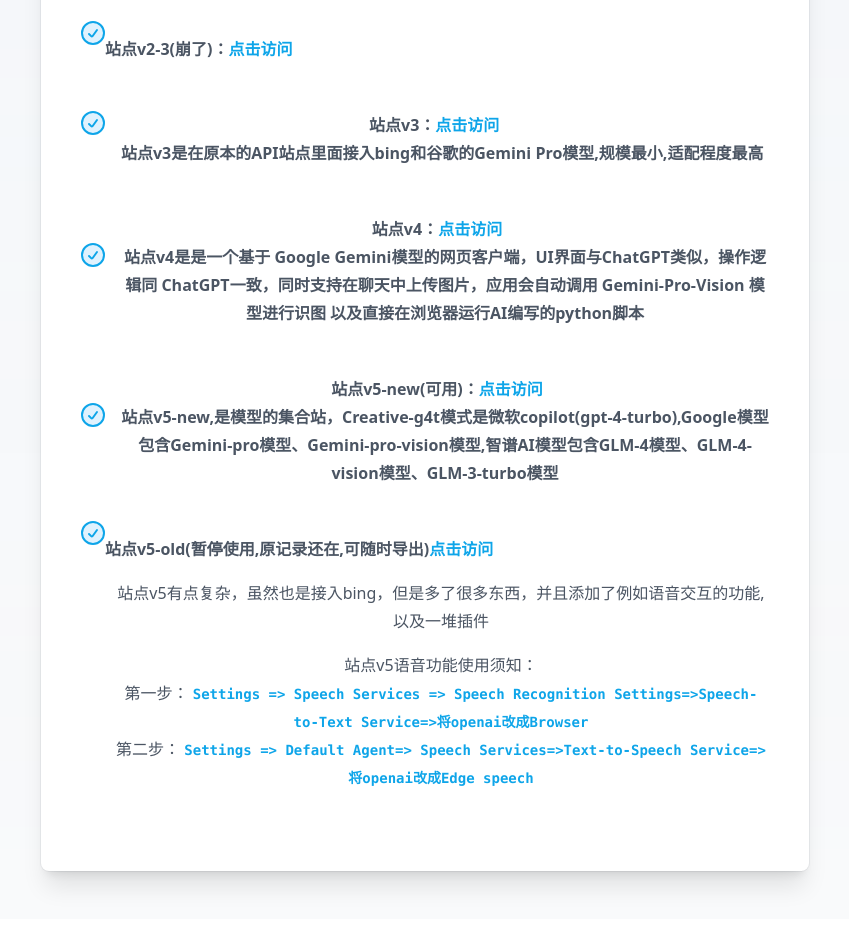
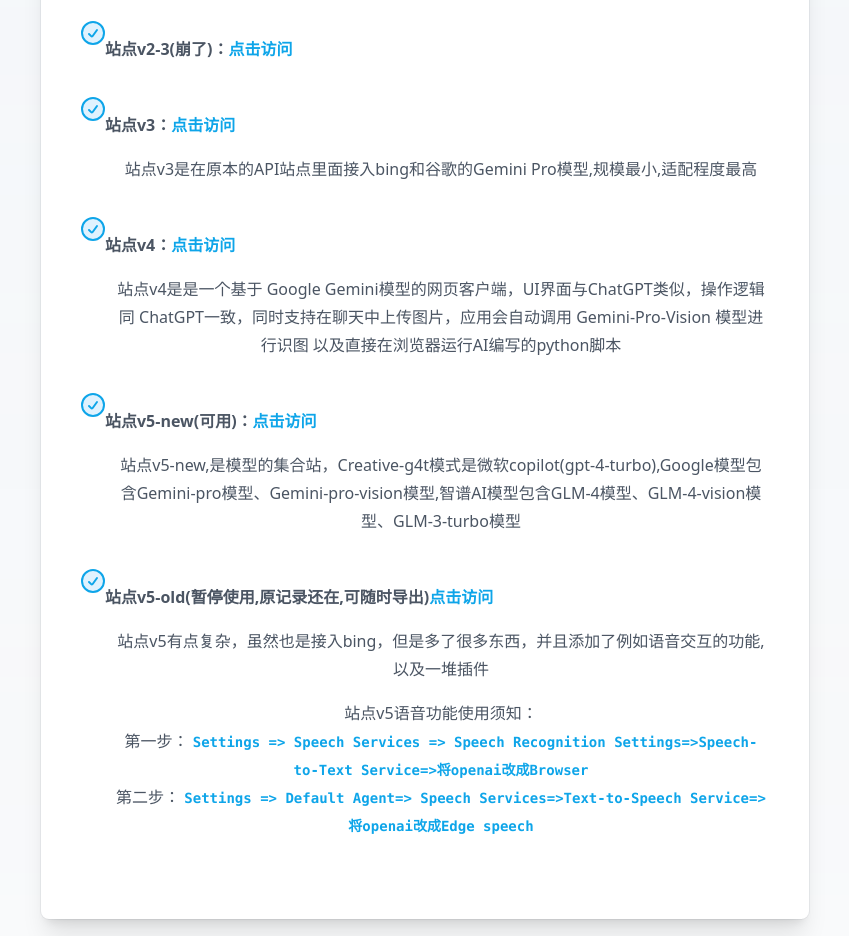
Before and after one commit to zhanghxiao/bingallone, a website: page index.html in a window 1280 px wide. Shown: the part 953-1889 px from the top of the page, without its empty margins (215-1064 px from the left). Drawn offline with nearby package versions, Linux system fonts and the light colour scheme.

Commit message:
Update index.html

```diff
--- a/index.html
+++ b/index.html
@@ -207,11 +207,11 @@
 <p class="text-gray-600 overflow-hidden">站点v3：<a href="https://mistpe-chatgpt-next-web-gb.hf.space/"
                 target="_blank"
                 class="text-sky-500 hover:text-sky-600">点击访问</a></p>
-	 <p class="ml-4">
+	 </div>
+              </li>
+			<p style="padding-left: 2em;">
                   站点v3是在原本的API站点里面接入bing和谷歌的Gemini Pro模型,规模最小,适配程度最高
                 </p>
-          </div>
-              </li>
               <li class="flex items-center">
                 <svg class="h-6 w-6 flex-none fill-sky-100 stroke-sky-500 stroke-2" stroke-linecap="round"
                   stroke-linejoin="round">
@@ -222,11 +222,11 @@
             <p class="text-gray-600 overflow-hidden">站点v4：<a href="https://gemini.xiao-chat-gpt.icu/"
                 target="_blank"
                 class="text-sky-500 hover:text-sky-600">点击访问</a></p>
-	 <p class="ml-4">
+	 </div>
+              </li>
+			<p style="padding-left: 2em;">
                   站点v4是是一个基于 Google Gemini模型的网页客户端，UI界面与ChatGPT类似，操作逻辑同 ChatGPT一致，同时支持在聊天中上传图片，应用会自动调用 Gemini-Pro-Vision 模型进行识图
                 以及直接在浏览器运行AI编写的python脚本</p>
-          </div>
-              </li>
 		    <li class="flex items-center">
                 <svg class="h-6 w-6 flex-none fill-sky-100 stroke-sky-500 stroke-2" stroke-linecap="round"
                   stroke-linejoin="round">
@@ -238,11 +238,11 @@
                 target="_blank"
                 class="text-sky-500 hover:text-sky-600">点击访问</a>
 		</p>
-			<p class="ml-4">
-                  站点v5-new,是模型的集合站，Creative-g4t模式是微软copilot(gpt-4-turbo),Google模型包含Gemini-pro模型、Gemini-pro-vision模型,智谱AI模型包含GLM-4模型、GLM-4-vision模型、GLM-3-turbo模型</p>
-          </div>
+	          </div>
 
               </li>
+			<p style="padding-left: 2em;">
+                  站点v5-new,是模型的集合站，Creative-g4t模式是微软copilot(gpt-4-turbo),Google模型包含Gemini-pro模型、Gemini-pro-vision模型,智谱AI模型包含GLM-4模型、GLM-4-vision模型、GLM-3-turbo模型</p>
 		    		    <li class="flex items-center">
                 <svg class="h-6 w-6 flex-none fill-sky-100 stroke-sky-500 stroke-2" stroke-linecap="round"
                   stroke-linejoin="round">
```
